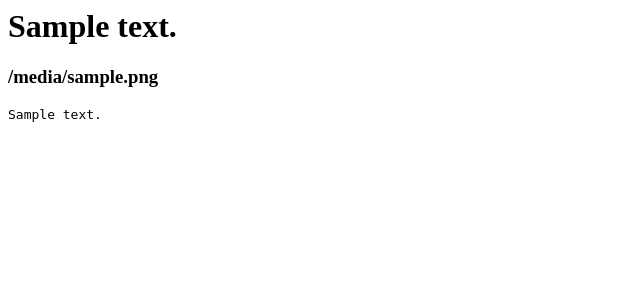
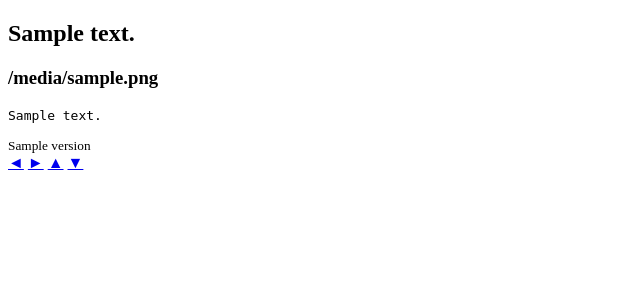
Before and after one commit to kadirpekel/gistory, a Flask app: template templates/gist.html in a window 1280 px wide. Shown: the top 300 px of the page, without its empty margins (0-640 px from the left). Run offline with Flask 2, Linux system fonts and the light colour scheme; the template is opened without the code that fills it: most values are stand-ins (such as "Sample title", 1, 10 or a date in 2020); some libraries are stand-ins or nearby versions.

Commit message:
adopted reveal.js as submodule

```diff
--- a/app.py
+++ b/app.py
@@ -5,24 +5,25 @@
 
 GITHUB_API_BASE_URL = "https://api.github.com"
 
-def query_api(path, raw=False, base_url=GITHUB_API_BASE_URL):
-  url = "%s%s" % (base_url or '', path)
+def query_api(uri, raw=False, base_url=GITHUB_API_BASE_URL):
+  url = "%s%s" % (base_url or '', uri)
   api = urllib.urlopen(url)
   result = api.read()
   api.close()
   return raw and result or json.loads(result)
 
 def get_gist(gist_id):
-  return query_api("/gists/%s" % gist_id)
+  print("getting gist %s" % gist_id)
+  gist = query_api("/gists/%s" % gist_id)
+  gist['history'].reverse()
+  for version in gist['history']:
+    version['gist'] = query_api(version['url'], base_url=None)
+  return gist
 
 app = Flask(__name__)
 app.debug = True
 
-@app.route("/")
-def index():
-  return render_template("index.html")
-
-@app.route("/<gist_id>")
+@app.route("/<int:gist_id>")
 def gist(gist_id):
   gist = get_gist(gist_id)
   return render_template("gist.html", gist=gist)
--- a/templates/gist.html
+++ b/templates/gist.html
@@ -1,5 +1,109 @@
-<h1>{{ gist.description }}</h1>
-{% for filename in gist.files %}
-<h3>{{ filename }}</h3>
-<pre>{{ gist.files[filename].content }}</pre>
-{% endfor %}
+<!doctype html>
+<html lang="en">
+
+	<head>
+		<meta charset="utf-8">
+
+		<title>{{ gist.description }}</title>
+
+		<meta name="description" content="{{ gist.description }}">
+		<meta name="author" content="{{ gist.user.login }}">
+
+		<meta name="apple-mobile-web-app-capable" content="yes" />
+		<meta name="apple-mobile-web-app-status-bar-style" content="black-translucent" />
+
+		<link href='http://fonts.googleapis.com/css?family=Lato:400,700,400italic,700italic' rel='stylesheet' type='text/css'>
+
+		<link rel="stylesheet" href="static/css/reset.css">
+		<link rel="stylesheet" href="static/css/main.css">
+		<link rel="stylesheet" href="static/css/print.css" type="text/css" media="print">
+
+		<link rel="stylesheet" href="static/lib/css/zenburn.css">
+	</head>
+
+	<body>
+
+		<div class="reveal">
+
+			<!-- Used to fade in a background when a specific slide state is reached -->
+			<div class="state-background"></div>
+
+			<!-- Any section element inside of this container is displayed as a slide -->
+			<div class="slides">
+                <section>
+                    <h1>{{ gist.description }}</h1>
+                </section>
+                {% for version in gist.history %}
+                <section>
+                    {% for filename in version.gist.files %}
+                    <h3>{{ filename }}</h3>
+                    <pre><code>{{ version.gist.files[filename].content }}</code></pre>
+                    <small>{{ version.version }}</small>
+                    {% endfor %}
+                </section>
+                {% endfor %}
+			</div>
+
+			<!-- The navigational controls UI -->
+			<aside class="controls">
+				<a class="left" href="#">&#x25C4;</a>
+				<a class="right" href="#">&#x25BA;</a>
+				<a class="up" href="#">&#x25B2;</a>
+				<a class="down" href="#">&#x25BC;</a>
+			</aside>
+
+			<!-- Presentation progress bar -->
+			<div class="progress"><span></span></div>
+
+		</div>
+
+		<script src="static/lib/js/head.min.js"></script>
+
+		<script>
+			// Load reveal.js as well as a classList polyfill if needed
+			head.js( !document.body.classList ? 'static/lib/js/classList.js' : null )
+				.js( 'static/js/reveal.js', function() {
+
+				// Parse the query string into a key/value object
+				var query = {};
+				location.search.replace( /[A-Z0-9]+?=(\w*)/gi, function(a) {
+					query[ a.split( '=' ).shift() ] = a.split( '=' ).pop();
+				} );
+
+				// Fires when a slide with data-state=customevent is activated
+				Reveal.addEventListener( 'customevent', function() {
+					console.log( '"customevent" has fired' );
+				} );
+
+				// Fires each time a new slide is activated
+				Reveal.addEventListener( 'slidechanged', function( event ) {
+					// event.previousSlide, event.currentSlide, event.indexh, event.indexv
+				} );
+
+				// Full list of configuration options available here:
+				// https://github.com/hakimel/reveal.js#configuration
+				Reveal.initialize({
+					controls: true,
+					progress: true,
+					history: true,
+
+					theme: query.theme || 'default', // default/neon/beige
+					transition: query.transition || 'default' // default/cube/page/concave/linear(2d)
+				});
+
+			} );
+
+			// Load highlight.js for syntax highlighting of code samples
+			head.js( 'static/lib/js/highlight.js', function() {
+				hljs.initHighlightingOnLoad();
+			} );
+
+			// If we're runnning the notes server we need to include some additional JS
+			// TODO Is there a better way to determine if we're running the notes server?
+			if( window.location.host === 'localhost:1947' ) {
+				head.js( 'socket.io/socket.io.js', 'plugin/speakernotes/client.js' );
+			}
+		</script>
+
+	</body>
+</html>
--- a/templates/index.html
+++ /dev/null
@@ -1 +0,0 @@
-<h1>Index</h1>
```
Also changed, not shown: 4 other files.
